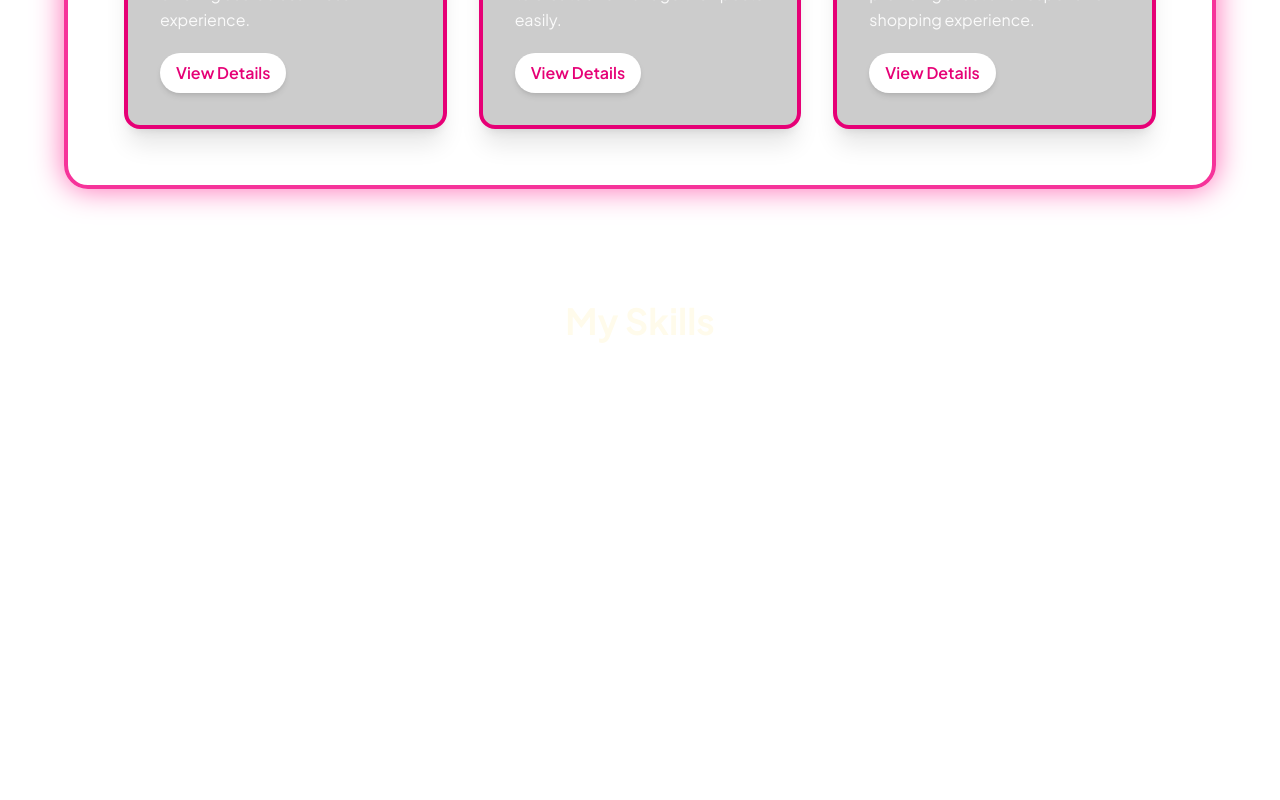
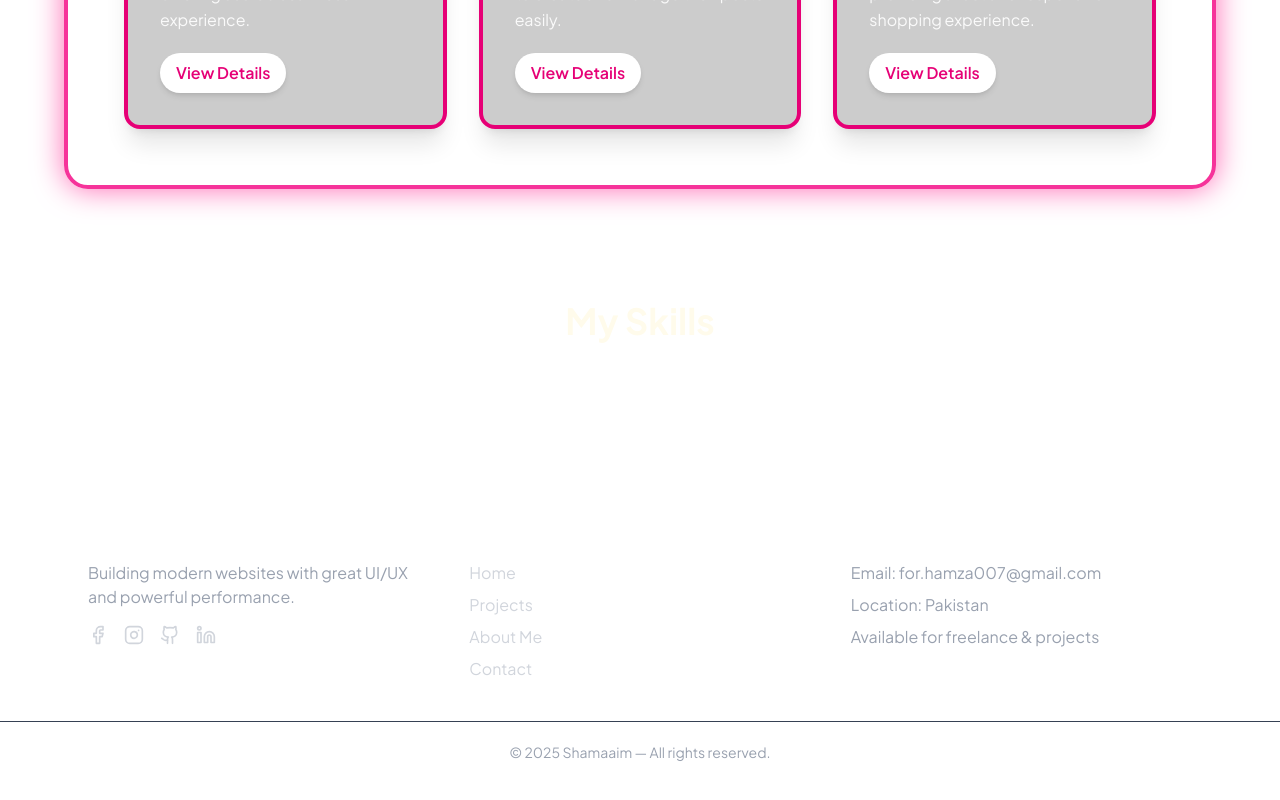
Before and after one commit to Mirza-Shamaaim123/my-portfolio, a Next.js app: page / in a window 1280 px wide. Shown: the part 2219-3019 px from the top of the page. Before the commit the page ends 2696 px from the top, so only its background shows below. Built offline with nearby package versions, Linux system fonts and the light colour scheme.

Commit message:
Add Footer

```diff
--- a/app/page.jsx
+++ b/app/page.jsx
@@ -1,4 +1,5 @@
 import About from "@/components/About";
+import Footer from "@/components/Footer";
 import Hero from "@/components/Hero";
 import Project from "@/components/Project";
 import SkillsSection from "@/components/SkillsSection";
@@ -12,6 +13,7 @@ export default function Page() {
       <About/>
       <Project/>
       <SkillsSection />
+      <Footer />
 
 
     </div>
--- /dev/null
+++ b/components/Footer.jsx
@@ -0,0 +1,52 @@
+"use client";
+
+import React from "react";
+import { Facebook, Instagram, Github, Linkedin } from "lucide-react";
+
+export default function Footer() {
+  return (
+    <footer className="w-full bg-transparent text-gray-300 py-10">
+      <div className="max-w-6xl mx-auto px-6 grid grid-cols-1 md:grid-cols-3 gap-10">
+
+        {/* Brand + Description */}
+        <div>
+          <h2 className="text-2xl font-semibold text-white">Shamaaim</h2>
+          <p className="mt-3 text-gray-400">
+            Building modern websites with great UI/UX and powerful performance.
+          </p>
+          <div className="flex gap-4 mt-4">
+            <a href="#" className="hover:text-white"><Facebook size={20} /></a>
+            <a href="#" className="hover:text-white"><Instagram size={20} /></a>
+            <a href="https://github.com/Mirza-Shamaaim123" className="hover:text-white"><Github size={20} /></a>
+            <a href="#" className="hover:text-white"><Linkedin size={20} /></a>
+          </div>
+        </div>
+
+        {/* Quick Links */}
+        <div>
+          <h3 className="text-xl font-semibold text-white mb-4">Quick Links</h3>
+          <ul className="space-y-2">
+            <li><a className="hover:text-white" href="#">Home</a></li>
+            <li><a className="hover:text-white" href="#">Projects</a></li>
+            <li><a className="hover:text-white" href="#">About Me</a></li>
+            <li><a className="hover:text-white" href="#">Contact</a></li>
+          </ul>
+        </div>
+
+        {/* Contact Info */}
+        <div>
+          <h3 className="text-xl font-semibold text-white mb-4">Contact</h3>
+          <ul className="space-y-2 text-gray-400">
+            <li>Email: for.hamza007@gmail.com</li>
+            <li>Location: Pakistan</li>
+            <li>Available for freelance & projects</li>
+          </ul>
+        </div>
+      </div>
+
+      <div className="border-t border-gray-700 mt-10 pt-5 text-center text-gray-400 text-sm">
+        © {new Date().getFullYear()} Shamaaim — All rights reserved.
+      </div>
+    </footer>
+  );
+}
```
